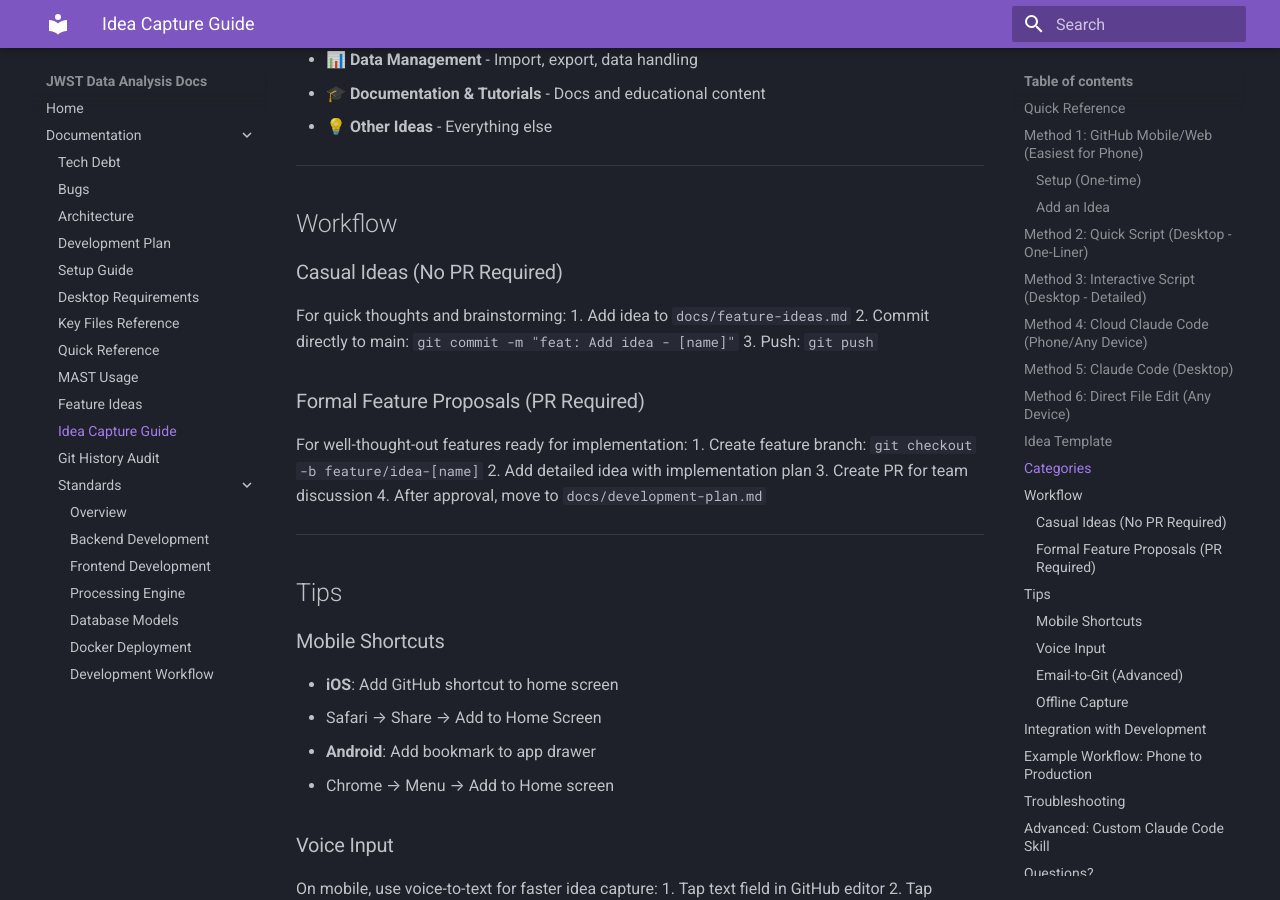
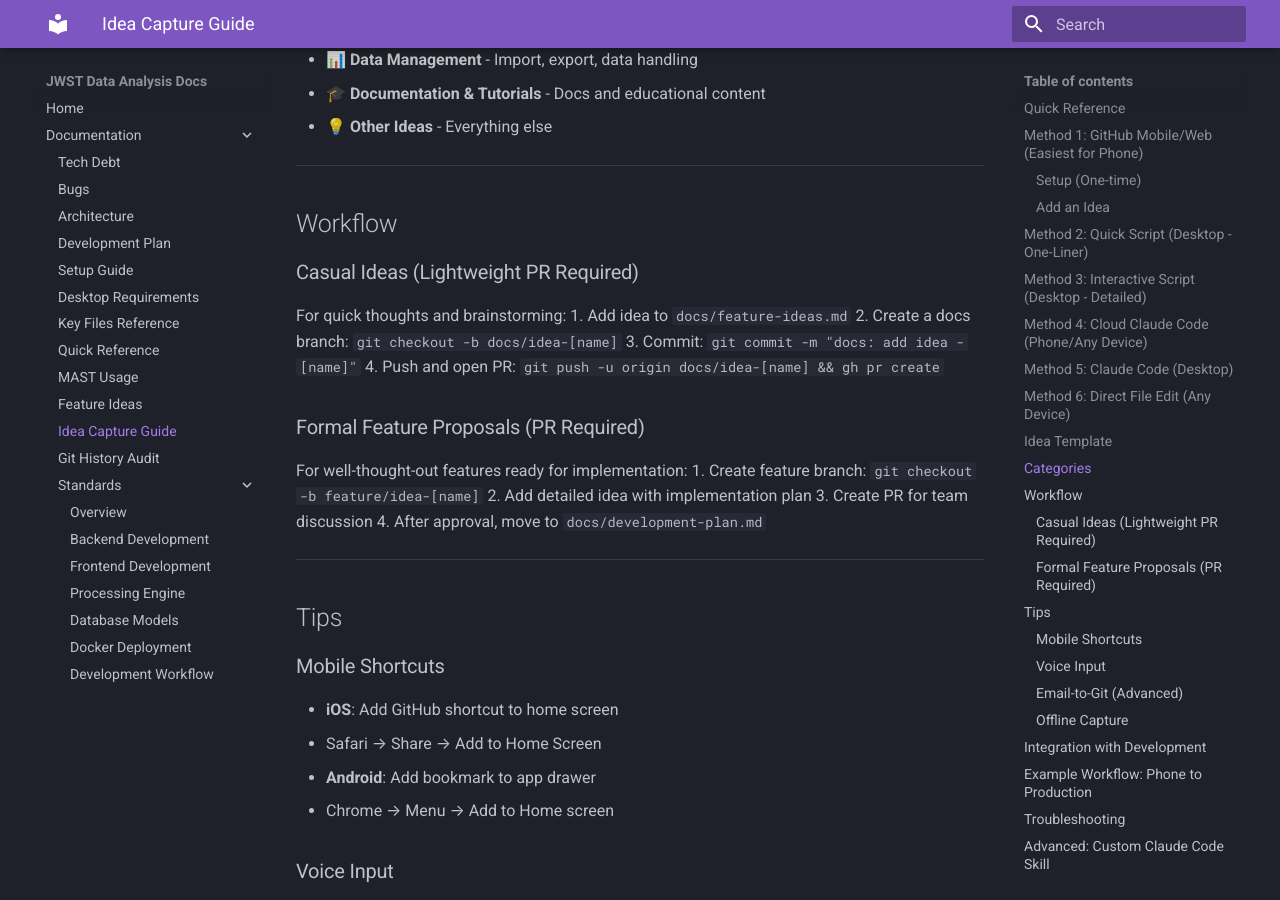
Before and after one commit to Snoww3d/jwst-data-analysis, an MkDocs documentation site: the page built from docs/idea-capture-guide.md, in a window 1280 px wide and 900 px high, scrolled down 3817 px. Built offline with MkDocs 1.6.1 and Material for MkDocs 9.7.7, drawn with Linux system fonts in a browser that asks for light colours; some of the changed text lies outside the part shown.

Commit message:
docs: require branch and PR for idea capture flows

````diff
--- a/docs/idea-capture-guide.md
+++ b/docs/idea-capture-guide.md
@@ -37,7 +37,7 @@ A comprehensive guide for capturing feature ideas and random thoughts from any d
    Your idea description...
    ```
 5. Commit with message: `feat: Add idea - [idea name]`
-6. Push to main (or create branch for review)
+6. Push a branch and open a PR (do not push directly to `main`)
 
 **Pro Tip**: Create a GitHub mobile shortcut to this file for instant access!
 
@@ -180,11 +180,12 @@ Any technical considerations or implementation thoughts...
 
 ## Workflow
 
-### Casual Ideas (No PR Required)
+### Casual Ideas (Lightweight PR Required)
 For quick thoughts and brainstorming:
 1. Add idea to `docs/feature-ideas.md`
-2. Commit directly to main: `git commit -m "feat: Add idea - [name]"`
-3. Push: `git push`
+2. Create a docs branch: `git checkout -b docs/idea-[name]`
+3. Commit: `git commit -m "docs: add idea - [name]"`
+4. Push and open PR: `git push -u origin docs/idea-[name] && gh pr create`
 
 ### Formal Feature Proposals (PR Required)
 For well-thought-out features ready for implementation:
@@ -241,7 +242,7 @@ Ideas in `docs/feature-ideas.md` can be:
    - Open GitHub app
    - Edit `docs/feature-ideas.md`
    - Add: "Add spectral line detection"
-   - Commit to main
+   - Commit to a docs branch and open PR
 
 2. **Review** (Desktop, next session)
    - Claude Code sees the new idea
````
Also changed, not shown: docs/feature-ideas.md (+1 -1 lines).
